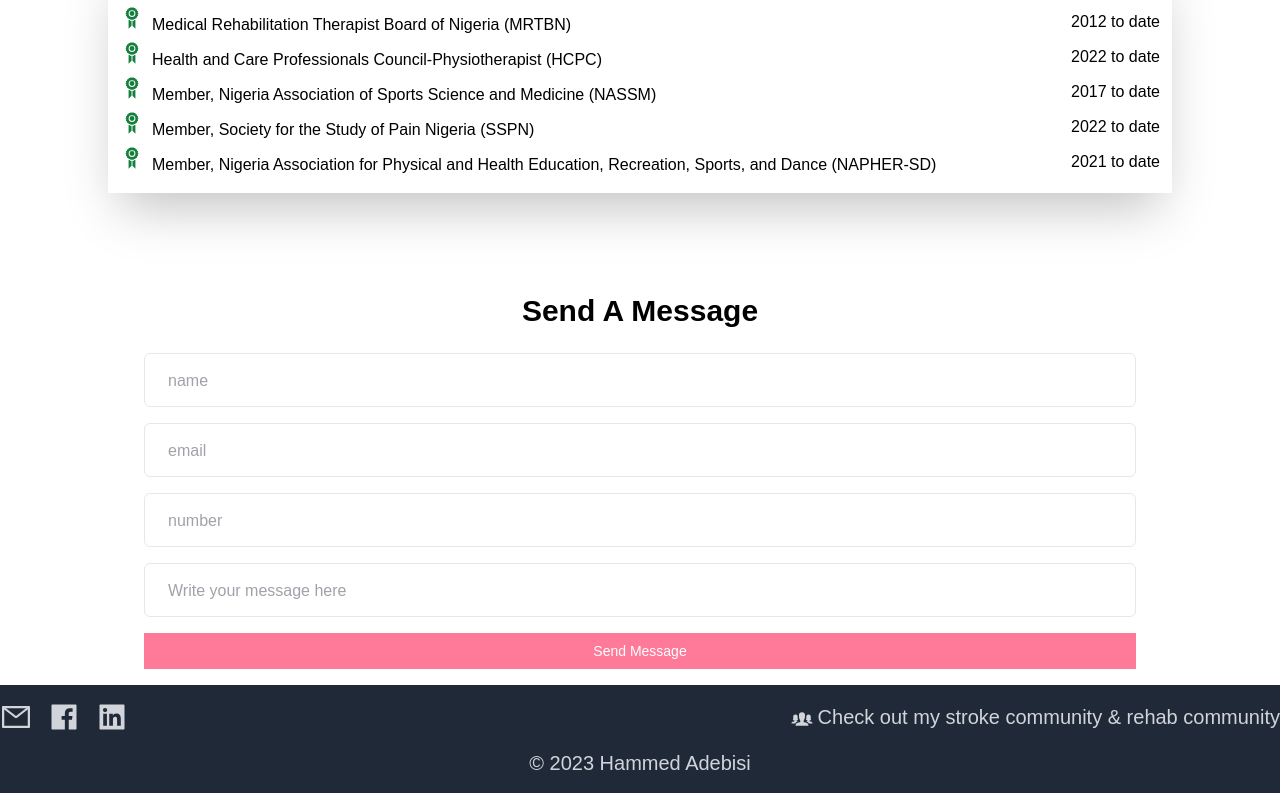
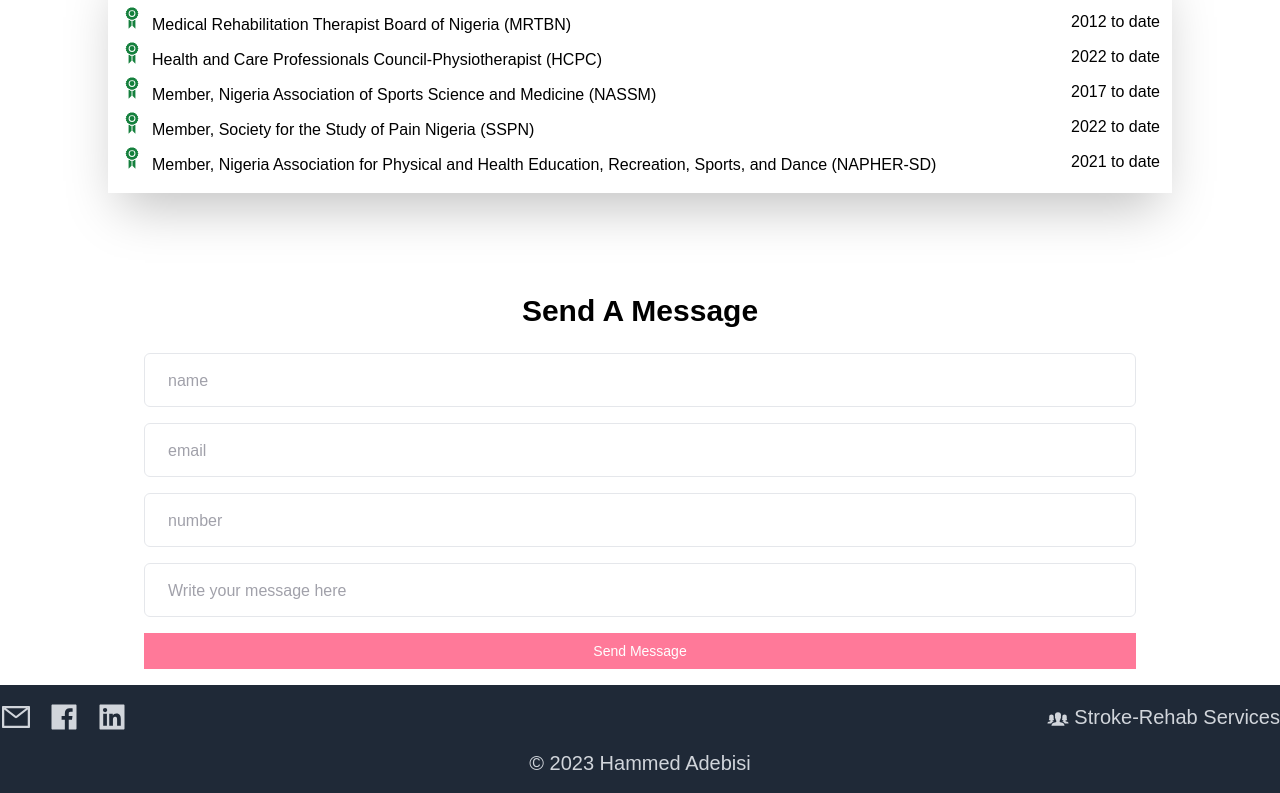
Before and after one commit to boymeetsblockchain/hammed-adebisi, a React (Create React App) app: page / in a window 1280 px wide. Shown: the part 4477-5270 px from the top of the page. Built offline with nearby package versions, Linux system fonts and the light colour scheme.

Commit message:
added new details

```diff
--- a/src/components/Footer.jsx
+++ b/src/components/Footer.jsx
@@ -35,7 +35,7 @@ function Footer() {
         </div>
         <a className="text-gray-300 mt-2 text-center  md:mt-0 text-sm md:text-xl" href='https://www.facebook.com/profile.php?id=100063724201461&mibextid=ZbWKwL'>
           <IoIosPeople size={24} className="inline-block mr-1" />
-          Check out my stroke community & rehab community
+          Stroke-Rehab Services
         </a>
       </div>
       <div className="text-center text-gray-300   md:text-xl mt-4">
```
